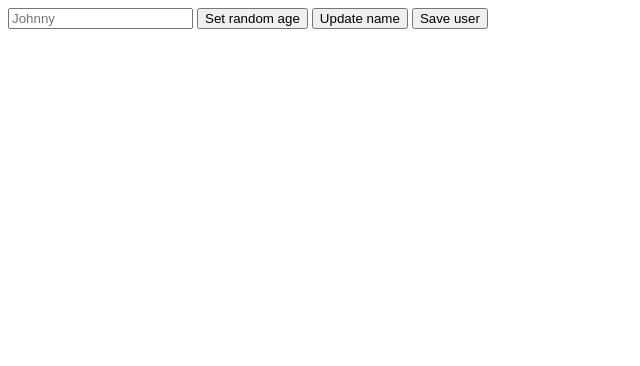
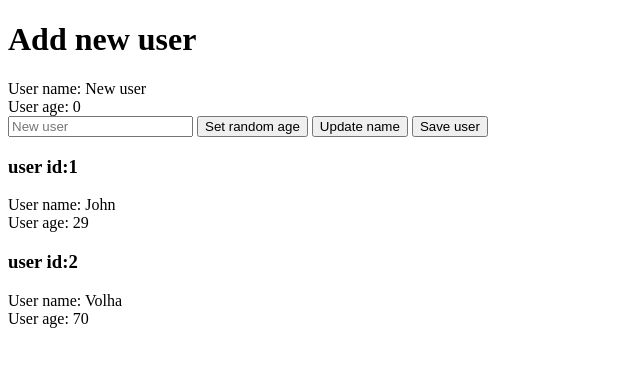
Before and after one commit to IvanGML/typescript-overview, a website built with Parcel: page index.html in a window 1280 px wide. Shown: the whole page, without its empty margins (0-640 px from the left). Built offline with nearby package versions, Linux system fonts and the light colour scheme; data requests are answered from the project's data file.

Commit message:
TS-OVER: add displaing users collection

```diff
--- a/db.json
+++ b/db.json
@@ -4,6 +4,11 @@
       "id": 1,
       "name": "John",
       "age": 29
+    },
+    {
+      "name": "Volha",
+      "age": 70,
+      "id": 2
     }
   ]
 }
--- a/index.html
+++ b/index.html
@@ -8,6 +8,7 @@
         <title>Typescript overview</title>
     </head>
     <body>
+        <div id="root-edit"></div>
         <div id="root"></div>
         <script src="src/index.ts"></script>
     </body>
--- /dev/null
+++ b/src/View/CollectionView.ts
@@ -0,0 +1,24 @@
+import { Collection } from '../Models/Collection';
+
+export abstract class CollectionView<T, K> {
+    constructor(
+        public parent: Element,
+        public collection: Collection<T, K>
+    ) {}
+
+    abstract renderItem(model: T, itemParent: Element): void;
+
+    render(): void {
+        this.parent.innerHTML = '';
+
+        const templateElement = document.createElement('template');
+
+        for (const model of this.collection.models) {
+            const itemParent = document.createElement('div');
+            this.renderItem(model, itemParent);
+            templateElement.content.append(itemParent);
+        }
+
+        this.parent.append(templateElement.content);
+    }
+}
--- /dev/null
+++ b/src/View/UserEdit.ts
@@ -0,0 +1,27 @@
+import { View } from './View';
+import { User, UserProps } from '../Models/User';
+import { UserForm } from './UserForm';
+import { UserShow } from './UserShow';
+
+export class UserEdit extends View<User, UserProps> {
+    regionsMap(): { [key: string]: string } {
+        return {
+            userShow: '.user-show',
+            userForm: '.user-form',
+        }
+    }
+
+    onRender(): void {
+        new UserForm(this.regions.userForm, this.model).render();
+        new UserShow(this.regions.userShow, this.model).render();
+    }
+
+    template(): string {
+        return `
+        <div>
+            <div class="user-show"></div>
+            <div class="user-form"></div>
+        </div>
+        `;
+    }
+}
--- a/src/View/UserForm.ts
+++ b/src/View/UserForm.ts
@@ -11,7 +11,7 @@ export class UserForm extends View<User, UserProps> {
     }
 
     saveModelClick = (): void => {
-        this.model.save()
+        this.model.save();
     }
 
     onUpdateNameClick = (): void => {
--- /dev/null
+++ b/src/View/UserList.ts
@@ -0,0 +1,9 @@
+import { CollectionView } from './CollectionView';
+import { User, UserProps } from '../Models/User';
+import { UserShow } from './UserShow';
+
+export class UserList extends CollectionView<User, UserProps> {
+    renderItem(model: User, itemParent: Element): void {
+        new UserShow(itemParent, model).render();
+    }
+}
--- /dev/null
+++ b/src/View/UserShow.ts
@@ -0,0 +1,17 @@
+import { View } from './View';
+import { User, UserProps } from '../Models/User';
+
+export class UserShow extends View<User, UserProps> {
+    template(): string {
+        const id = this.model.get('id');
+        return `
+        <div>
+            ${ id === undefined ?
+                '<h1>Add new user</h1>' :
+                '<h3>user id:' + id + '</h3>' }
+            <div>User name: ${this.model.get('name')}</div>
+            <div>User age: ${this.model.get('age')}</div>
+        </div>
+        `;
+    }
+}
--- a/src/View/View.ts
+++ b/src/View/View.ts
@@ -1,15 +1,18 @@
 import { Model } from '../Models/Model';
 
 export abstract class View<T extends Model<K>, K> {
-    constructor(
-        public parent: Element,
-        public model: T
-    ) {
-        this.bindModel();
+    regions: { [key: string]: Element } = {};
+    constructor( public parent: Element, public model: T ) { this.bindModel() }
+
+    eventsMap(): { [key: string]: () => void } {
+        return {};
+    };
+
+    abstract template(): string;
+
+    regionsMap(): { [key: string]: string } {
+        return {}
     }
-
-    abstract eventsMap(): { [key: string]: () => void };
-    abstract template(): string;
 
     bindModel(): void {
         this.model.on('change', () => {
@@ -29,11 +32,26 @@ export abstract class View<T extends Model<K>, K> {
         }
     }
 
+    mapRegions(fragment: DocumentFragment): void {
+        const regionsMap = this.regionsMap();
+        for (const key in regionsMap) {
+            const selector = regionsMap[key];
+            const element = fragment.querySelector(selector);
+            if (element) this.regions[key] = element;
+        }
+    }
+
+    onRender(): void {
+
+    }
+
     render(): void {
         this.parent.innerHTML = '';
         const templateElement = document.createElement('template');
         templateElement.innerHTML = this.template();
         this.bindEvents(templateElement.content);
+        this.mapRegions(templateElement.content);
+        this.onRender();
         this.parent.append(templateElement.content);
     }
 }
--- a/src/index.ts
+++ b/src/index.ts
@@ -1,23 +1,36 @@
-import { UserForm } from './View/UserForm';
-import { User } from './Models/User';
+import { UserList} from './View/UserList';
+import { User, UserProps } from './Models/User';
+import { Collection } from './Models/Collection';
+import { UserEdit } from './View/UserEdit';
 
-const user = User.buildUser({ name: 'Johnny', age: 49 })
+const rootEdit = document.getElementById('root-edit');
+const user = User.buildUser({ name: 'New user', age: 0 });
+if (rootEdit) {
+    const userEdit = new UserEdit(rootEdit, user);
+    userEdit.render();
+};
 
-const root = document.getElementById('root');
+const users = new Collection<User, UserProps>(
+    'http://localhost:3000/users',
+    (json: UserProps): User => {
+        return User.buildUser(json);
+    }
+);
 
-if (root) {
-    const userForm = new UserForm(root, user);
-    userForm.render();
-} else {
-    throw new Error('Root element not found.')
-}
+const update = (): void => {
+    const root = document.getElementById('root');
 
-// const users = User.userCollection();
-// users.fetch();
-// users.events.on('change', () => console.log('%c Users have been fetched.', 'color: green'));
-// console.log(users.models);
+    if(root) {
+        new UserList(root, users).render();
+    }
+};
 
-// const user = User.buildUser({ });
-// user.set({ id:10, name: 'John', age: 30 });
-// user.on('save', () => console.log(user));
-// user.save();
+user.on('save', () => {
+    users.models = [];
+    users.fetch();
+    update();
+});
+
+users.on('change', update);
+
+users.fetch();
```
